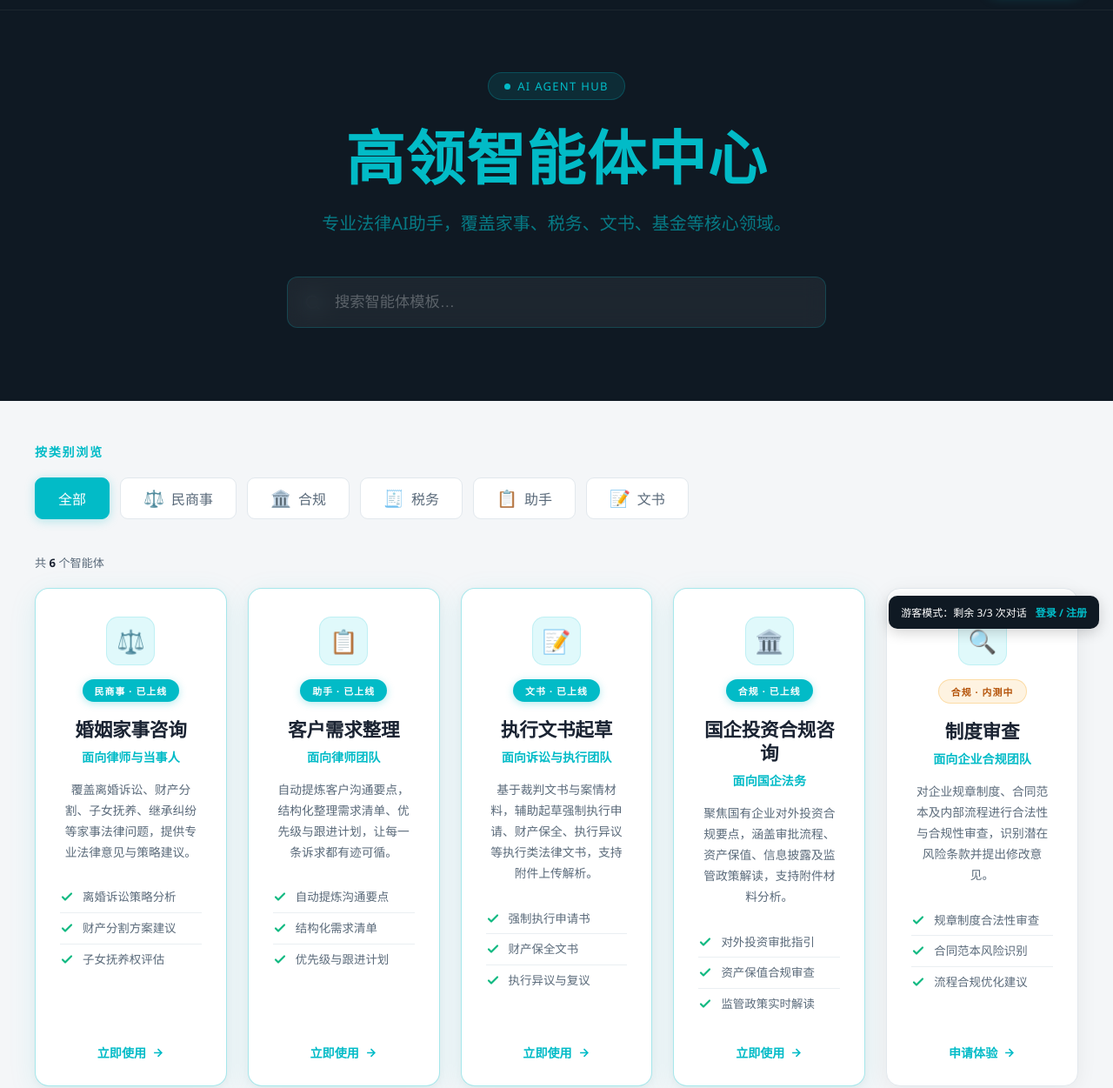
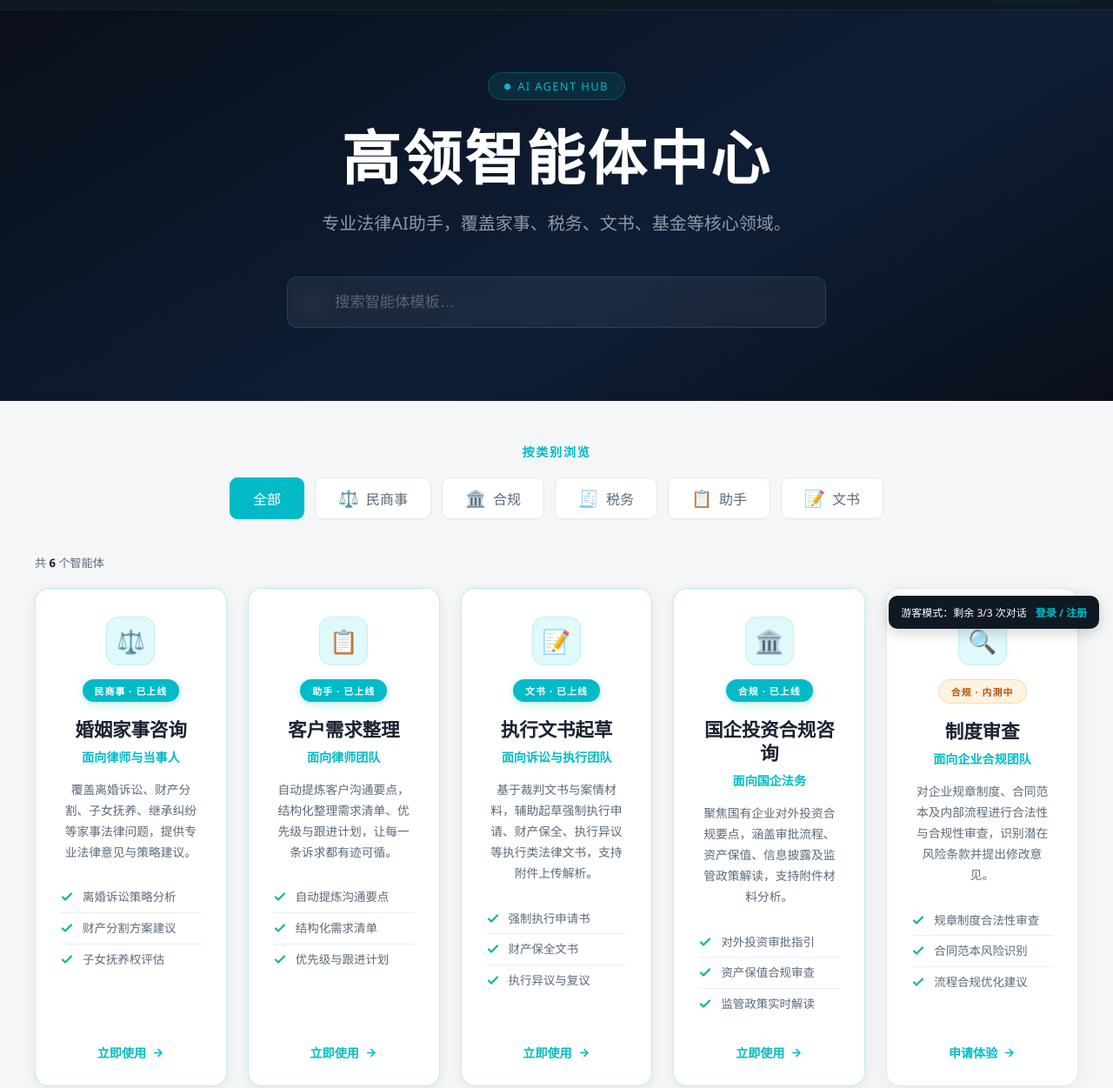
Before and after one commit to coofruit/agenthub, a website: page index.html in a window 1280 px wide. Shown: the part 61-1312 px from the top of the page at 87% size. Drawn offline with Linux system fonts and the light colour scheme.

Commit message:
样式调整：恢复主题色#02BBC7，标题改为白色，分类区居中对齐
Co-Authored-By: Claude Sonnet 4.6 <noreply@anthropic.com>

```diff
--- a/index.html
+++ b/index.html
@@ -93,7 +93,7 @@
        Hero 区域
     ══════════════════════════ */
     .hero {
-      background: var(--navy);
+      background: linear-gradient(150deg, #0a0f1a 0%, #0e1e36 60%, #0a0f1a 100%);
       min-height: clamp(340px, 42vh, 520px);
       padding: clamp(72px, 8vh, 100px) 32px clamp(84px, 9vh, 112px);
       display: flex;
@@ -125,15 +125,15 @@
     .hero h1 {
       font-size: clamp(2.5rem, 6.5vw, 4.25rem);
       font-weight: 700;
-      letter-spacing: 0.02em;
+      letter-spacing: 0.04em;
       line-height: 1.12;
       margin-bottom: 20px;
       position: relative;
-      color: var(--c);
+      color: #ffffff;
     }
     .hero-sub {
       font-size: clamp(1.05rem, 1.8vw, 1.25rem);
-      color: rgba(2,187,199,0.60);
+      color: rgba(255,255,255,0.55);
       max-width: 560px; margin: 0 auto 44px; line-height: 1.75;
       position: relative;
     }
@@ -176,11 +176,11 @@
     .section-title {
       font-size: 0.88rem; font-weight: 700; color: var(--c);
       letter-spacing: 0.12em; text-transform: uppercase;
-      margin-bottom: 20px;
+      margin-bottom: 20px; text-align: center;
     }
     .tabs {
       display: flex; gap: 12px; flex-wrap: wrap;
-      margin-bottom: 40px;
+      margin-bottom: 40px; justify-content: center;
     }
     .tab {
       display: inline-flex; align-items: center; gap: 8px;
@@ -198,7 +198,7 @@
     .tab.active {
       background: var(--c); color: #fff;
       border-color: var(--c);
-      box-shadow: 0 2px 12px rgba(2,187,199,0.28);
+      box-shadow: none;
     }
 
     /* 结果行 */
@@ -245,17 +245,17 @@
     .card:nth-child(5) { transition-delay: 0.10s; }
 
     .card:hover {
-      border-color: rgba(2,187,199,0.45);
-      box-shadow: 0 12px 40px rgba(2,187,199,0.14), 0 4px 12px rgba(0,0,0,0.05);
-      transform: translateY(-4px);
+      border-color: rgba(2,187,199,0.50);
+      box-shadow: 0 8px 28px rgba(0,0,0,0.10), 0 2px 8px rgba(0,0,0,0.06);
+      transform: translateY(-3px);
     }
     .card.online {
-      border-color: rgba(2,187,199,0.35);
-      box-shadow: 0 8px 32px rgba(2,187,199,0.10), 0 2px 8px rgba(0,0,0,0.04);
+      border-color: rgba(2,187,199,0.25);
+      box-shadow: 0 4px 16px rgba(0,0,0,0.07);
     }
     .card.online:hover {
       border-color: var(--c);
-      box-shadow: 0 16px 48px rgba(2,187,199,0.18), 0 4px 12px rgba(0,0,0,0.05);
+      box-shadow: 0 10px 32px rgba(2,187,199,0.14), 0 2px 8px rgba(0,0,0,0.06);
     }
 
     .card-icon {
```
